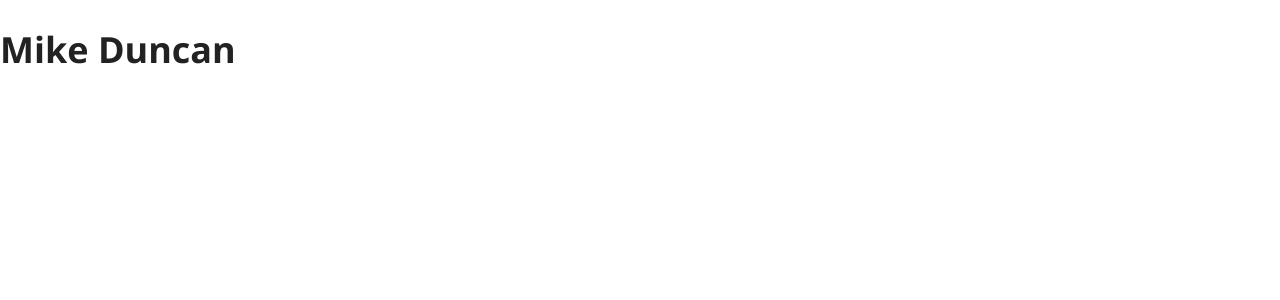
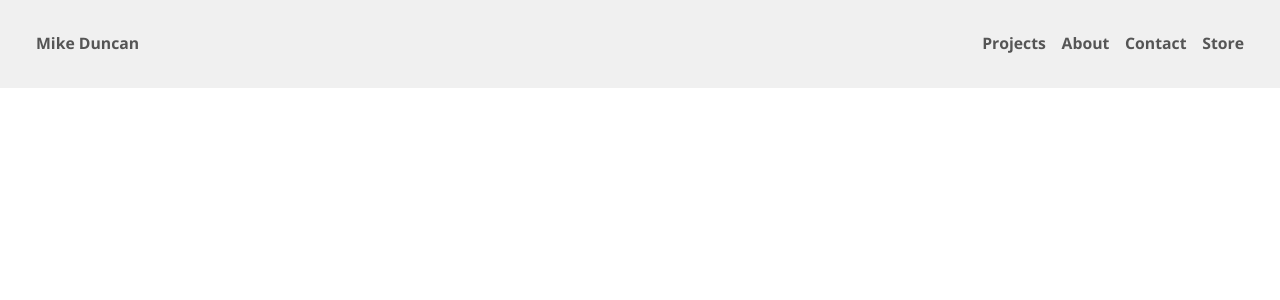
Before and after one commit to Brandi-Duncan/mikeduncan.fyi, a Jekyll site: the page built from index.md, in a window 1280 px wide. Shown: the top 300 px of the page. Built offline with Jekyll 4.4.1, drawn with Linux system fonts in a browser that asks for light colours; our own code applies the rules of GitHub Pages for plain Markdown files.

Commit message:
Add header

```diff
--- /dev/null
+++ b/_includes/header.html
@@ -0,0 +1,9 @@
+<header class="header">
+    <a href="/">Mike Duncan</a>
+    <nav class="header__nav">
+        <a href="/projects">Projects</a>
+        <a href="/about">About</a>
+        <a href="/contact">Contact</a>
+        <a href="/store">Store</a>
+    </nav>
+</header>
--- a/_layouts/default.html
+++ b/_layouts/default.html
@@ -9,6 +9,7 @@
     <link rel="stylesheet" href="/lib/css/main.css">
 </head>
 <body>
+    {% include header.html %}
     {{ content }}
 </body>
 </html>
--- a/lib/css/_base.scss
+++ b/lib/css/_base.scss
@@ -15,6 +15,15 @@
   line-height: 1.45;
 }
 
+a {
+  color: inherit;
+  text-decoration: none;
+
+  &:hover {
+    text-decoration: underline;
+  }
+}
+
 img {
   display: block;
   width: 100%;
--- /dev/null
+++ b/lib/css/_header.scss
@@ -0,0 +1,29 @@
+.header,
+.header__nav {
+  align-items: center;
+  display: flex;
+}
+
+.header {
+  background-color: $color-grey;
+  color: rgba($color-black, 0.75);
+  font-size: 0.875rem;
+  font-weight: 700;
+  line-height: 1;
+  justify-content: space-between;
+  padding: $padding-content;
+  white-space: nowrap;
+}
+
+.header__nav > a:not(:last-child) {
+  padding-right: 1em;
+}
+
+@media screen and (max-width: 640px) {
+  .header {
+    flex-direction: column;
+  }
+  .header__nav {
+    margin-top: 1em;
+  }
+}
--- a/lib/css/_settings.scss
+++ b/lib/css/_settings.scss
@@ -1,8 +1,11 @@
 $color-black: #222222;
 $color-white: #ffffff;
+$color-grey: #f0f0f0;
 
 $color-text: $color-black;
 $color-background: $color-white;
 
 $font-text: "Open Sans", "Helvetica Neue", Helvetica, Arial, sans-serif;
 $font-head: $font-text;
+
+$padding-content: 2rem;
--- a/lib/css/main.scss
+++ b/lib/css/main.scss
@@ -4,3 +4,4 @@
 @import "normalize";
 @import "settings";
 @import "base";
+@import "header";
```
Also changed, not shown: index.md (+0 -2 lines).
